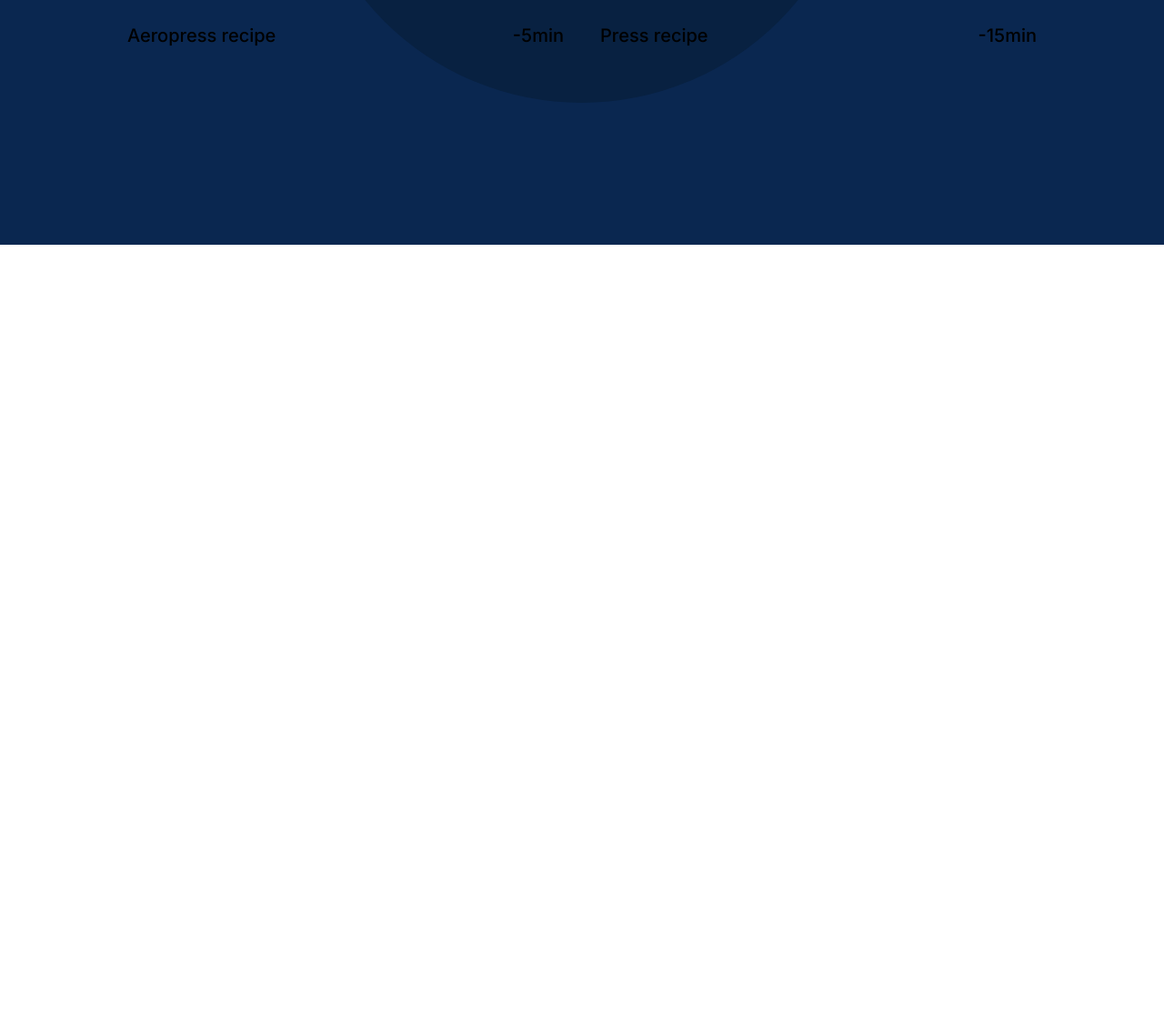
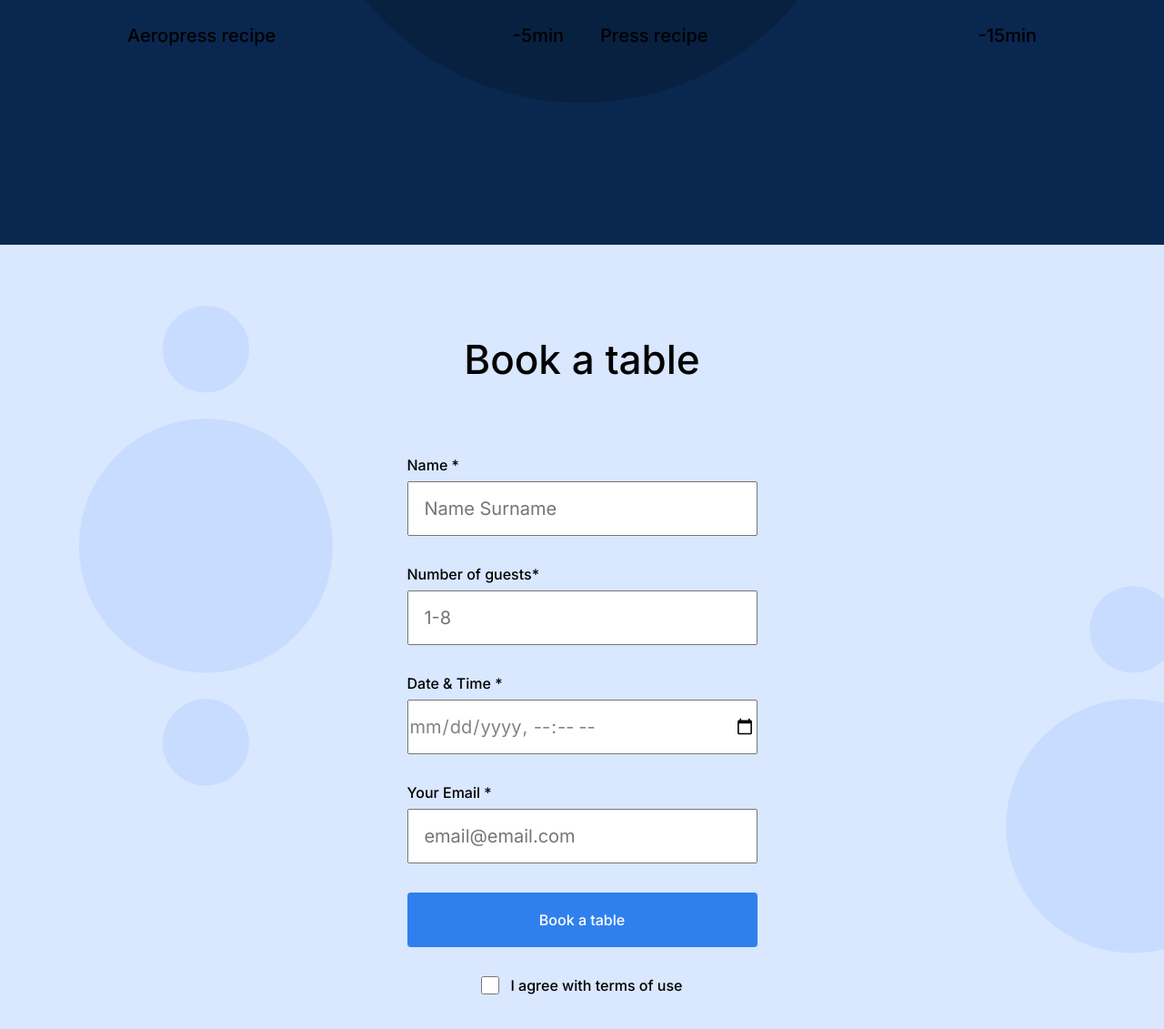
Before and after one commit to rusthummb/se_project_coffeeshop, a plain HTML site: page index.html in a window 1280 px wide. Shown: the part 1463-2594 px from the top of the page at 91% size. Before the commit the page ends 1732 px from the top, so only its background shows below. Drawn offline with Linux system fonts and the light colour scheme.

Commit message:
Update Coffeeshop

```diff
--- a/index.html
+++ b/index.html
@@ -93,7 +93,39 @@
             </div>
           </div>
         </section>
-        <section id="reservation" class="reservation"></section>
+        <section id="reservation" class="reservation">
+          <h2 class="reservation__title">Book a table</h2>
+          <form class="reservation__form form">
+            <fieldset class="form__fieldset">
+              <label for="text" class="form__label"
+                >Name *<input
+                  type="text"
+                  class="form__input"
+                  placeholder="   Name Surname"
+              /></label>
+              <label for="number" class="form__label"
+                >Number of guests*<input
+                  type="number"
+                  class="form__input"
+                  placeholder="   1-8"
+              /></label>
+              <label for="date-time" class="form__label"
+                >Date & Time *<input type="datetime-local" class="form__input"
+              /></label>
+              <label for="email" class="form__label"
+                >Your Email *<input
+                  type="email"
+                  class="form__input"
+                  placeholder="   email@email.com"
+              /></label>
+            </fieldset>
+            <button class="form__button">Book a table</button>
+            <label for="checkbox" class="form__label form__label_type_checkbox">
+              <input type="checkbox" class="form__checkbox" />I agree with terms
+              of use
+            </label>
+          </form>
+        </section>
         <section id="menu" class="menu"></section>
         <section id="about" class="about"></section>
       </main>
--- a/pages/index.css
+++ b/pages/index.css
@@ -175,3 +175,93 @@
   line-height: 30px;
   margin: 24px 0 0;
 }
+
+.reservation {
+  padding: 100px 0 120px;
+  background-image: url(/images/background_reservation.svg);
+  background-color: #d9e7ff;
+  background-repeat: no-repeat;
+  background-size: cover;
+}
+
+.reservation__title {
+  margin: 0 0 80px;
+  text-align: center;
+  font-family: Inter;
+  font-style: normal;
+  font-weight: 500;
+  font-size: 44px;
+  line-height: 52px;
+}
+
+.reservation__form {
+  margin: 0 auto;
+}
+
+.form {
+  max-width: 385px;
+}
+
+.form__fieldset {
+  padding: 0;
+  margin: 0;
+  border: none;
+}
+
+.form__label {
+  margin-bottom: 32px;
+  display: block;
+  font-family: Inter;
+  font-style: normal;
+  font-weight: 500;
+  font-size: 16px;
+  line-height: 20px;
+}
+
+.form__label_type_checkbox {
+  display: flex;
+  justify-content: center;
+}
+
+.form__input {
+  display: block;
+  width: 100%;
+  padding: 0;
+  box-sizing: border-box;
+  margin-top: 8px;
+  height: 60px;
+  font-family: Inter;
+  font-style: normal;
+  font-weight: normal;
+  font-size: 20px;
+  line-height: 30px;
+  color: #838383;
+}
+
+.form__checkbox {
+  border-radius: 2px;
+  height: 20px;
+  width: 20px;
+  margin-right: 12px;
+  background-image: url(/images/check.svg);
+}
+
+.form__button {
+  width: 100%;
+  padding: 0;
+  margin-bottom: 32px;
+  height: 60px;
+  font-family: Inter;
+  font-style: normal;
+  font-weight: 500;
+  font-size: 16px;
+  line-height: 20px;
+  background-color: #2f80ed;
+  border: none;
+  color: #ffffff;
+  border-radius: 4px;
+}
+
+.form__button:hover {
+  opacity: 70%;
+}
```
